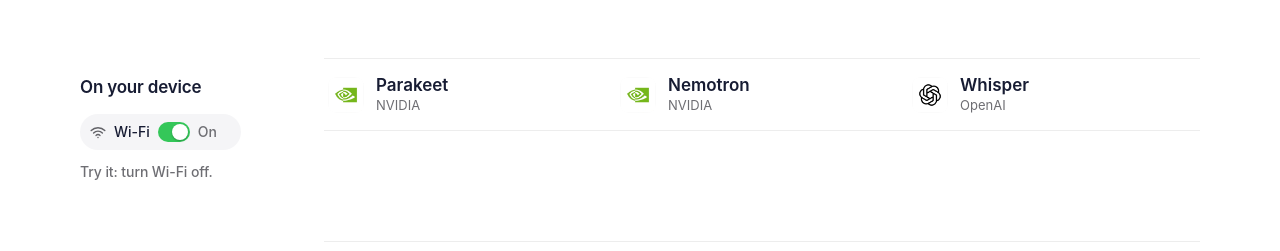
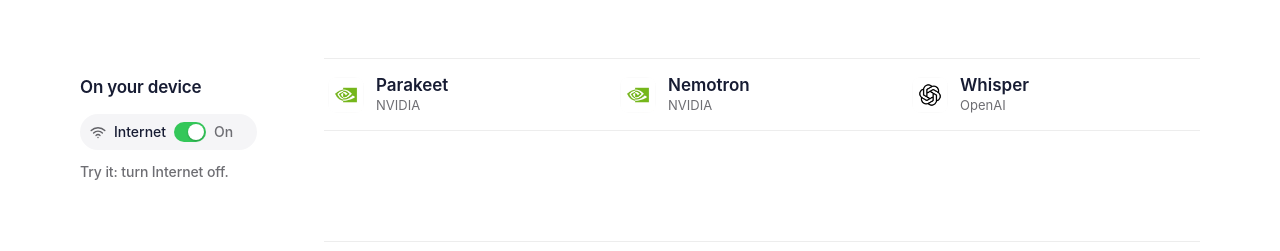
Before and after one commit to faizjamadar18/VoiceDesk, a Next.js app in the folder frontend/: page / in a window 1280 px wide. Shown: the part 3185-3436 px from the top of the page. Built offline with nearby package versions, Linux system fonts and the light colour scheme.

Commit message:
feat(landing): update network switch label and copy from Wi-Fi to Internet

```diff
--- a/frontend/src/components/LocalByDefaultSection.tsx
+++ b/frontend/src/components/LocalByDefaultSection.tsx
@@ -88,7 +88,7 @@ export default function LocalByDefaultSection() {
                       className="l-net__sw"
                       onClick={() => setIsNetOn((prev) => !prev)}
                     >
-                      <span className="l-net__wifi" aria-hidden="true">
+                      <span className="l-net__icon" aria-hidden="true">
                         <svg
                           viewBox="0 0 20 16"
                           width="16"
@@ -103,7 +103,7 @@ export default function LocalByDefaultSection() {
                           {!isNetOn && <path d="M3 1.5l14 13" />}
                         </svg>
                       </span>
-                      <span>Wi-Fi</span>
+                      <span>Internet</span>
                       <span className="l-net__track" aria-hidden="true">
                         <span className="l-net__knob" />
                       </span>
@@ -111,13 +111,13 @@ export default function LocalByDefaultSection() {
                     </button>
                     <p className="l-net__msg">
                       <span className="l-net__hint" aria-hidden="true">
-                        Try it: turn Wi-Fi off.
+                        Try it: turn Internet off.
                       </span>
                       <span className="l-net__note" aria-hidden="true">
                         Nothing changed. That is the point.
                       </span>
                       <span className="sr-only" aria-live="polite">
-                        {isNetOn ? "Try it: turn Wi-Fi off." : "Nothing changed. That is the point."}
+                        {isNetOn ? "Try it: turn Internet off." : "Nothing changed. That is the point."}
                       </span>
                     </p>
                   </div>
```
